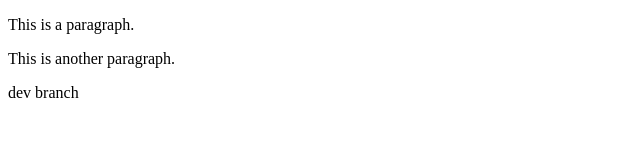
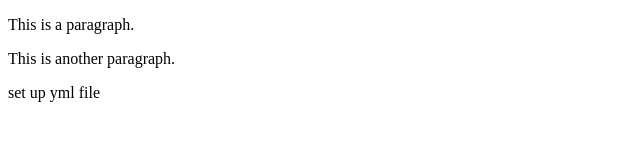
Before and after one commit to sanjeev-sah123/CI-CD2, a plain HTML site: page index.html in a window 1280 px wide. Shown: the full height of the page, 0-640 px from the left. Drawn offline with Linux system fonts and the light colour scheme.

Commit message:
Update index.html

```diff
--- a/index.html
+++ b/index.html
@@ -4,7 +4,7 @@
 
 <p>This is a paragraph.</p>
 <p>This is another paragraph.</p>
-<p>dev branch</p>
+<p>set up yml file</p>
 
 </body>
 </html>
```
